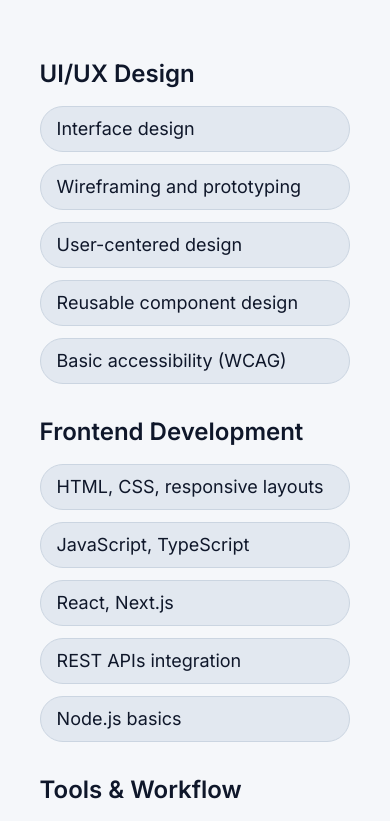
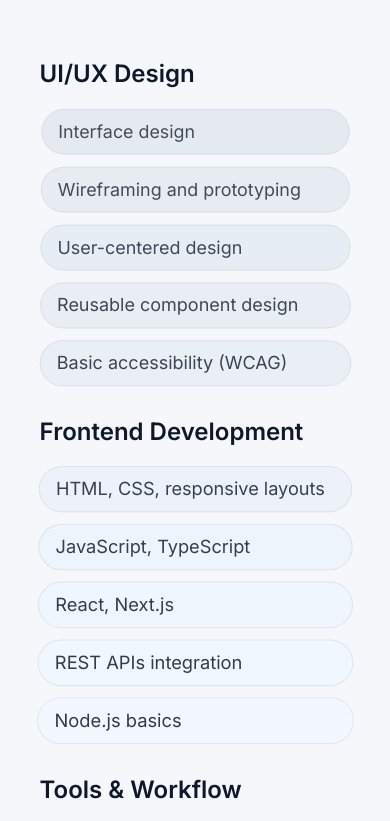
Before and after one commit to joangoma-code/portfolio, a Next.js app: page / in a window 390 px wide. Shown: the part 2076-2897 px from the top of the page. Built offline with nearby package versions, Linux system fonts and the light colour scheme.

Commit message:
skills mobile animation

```diff
--- a/components/sections/SkillSection.tsx
+++ b/components/sections/SkillSection.tsx
@@ -1,30 +1,77 @@
+"use client";
+
+import { motion, useScroll, useTransform } from "motion/react";
+import { useRef } from "react";
+
 import Container from "@/components/ui/Container";
 import { skills } from "@/data/skills";
+import { useMediaQuery } from "@/hooks/useMediaQuery";
+
+function SkillItem({ item, isMd }: { item: string; isMd: boolean }) {
+  const itemRef = useRef<HTMLLIElement | null>(null);
+
+  const { scrollYProgress } = useScroll({
+    target: itemRef,
+    offset: ["start end", "end start"],
+  });
+
+  const input = [0, 0.2, 0.5, 0.8, 1];
+
+  const opacity = useTransform(
+    scrollYProgress,
+    input,
+    [0.35, 0.65, 1, 0.65, 0.35],
+  );
+
+  const scale = useTransform(
+    scrollYProgress,
+    input,
+    [0.9, 0.96, 1.06, 0.96, 0.9],
+  );
+
+  const y = useTransform(scrollYProgress, input, [12, 4, 0, 4, 12]);
+
+  const filter = useTransform(scrollYProgress, input, [
+    "brightness(0.7)",
+    "brightness(0.9)",
+    "brightness(1.2)",
+    "brightness(0.9)",
+    "brightness(0.7)",
+  ]);
+
+  return (
+    <motion.li
+      ref={itemRef}
+      style={isMd ? undefined : { opacity, scale, y, filter }}
+      className="rounded-full border border-(--color-background3) bg-(--color-background2) px-4 py-2 text-lg text-(--color-foreground) transition-colors duration-300 hover:border-(--color-border)"
+    >
+      {item}
+    </motion.li>
+  );
+}
 
 export default function SkillSection() {
+  const ref = useRef<HTMLElement | null>(null);
+  const isMd = useMediaQuery("(min-width: 768px)");
+
   return (
     <section
       id="skills"
-      className="flex items-center justify-center section-style"
+      ref={ref}
+      className="section-style flex items-center justify-center"
     >
       <Container>
         <div className="space-y-12">
           <h2 className="section-title">Skills</h2>
 
-          <div className="grid gap-8 md:grid-cols-3 px-6">
+          <div className="grid gap-8 px-6 md:grid-cols-3">
             {skills.map((category) => (
               <div key={category.title} className="space-y-4">
                 <h3 className="text-2xl font-semibold">{category.title}</h3>
 
                 <ul className="space-y-3">
                   {category.items.map((item) => (
-                    <li
-                      key={item}
-                      className="text-lg text-(--color-foreground) rounded-full border border-(--color-background3)
-                      bg-(--color-background2) px-4 py-2 hover:border-(--color-border) transition duration-300 hover:scale-101"
-                    >
-                      {item}
-                    </li>
+                    <SkillItem key={item} item={item} isMd={isMd} />
                   ))}
                 </ul>
               </div>
```
